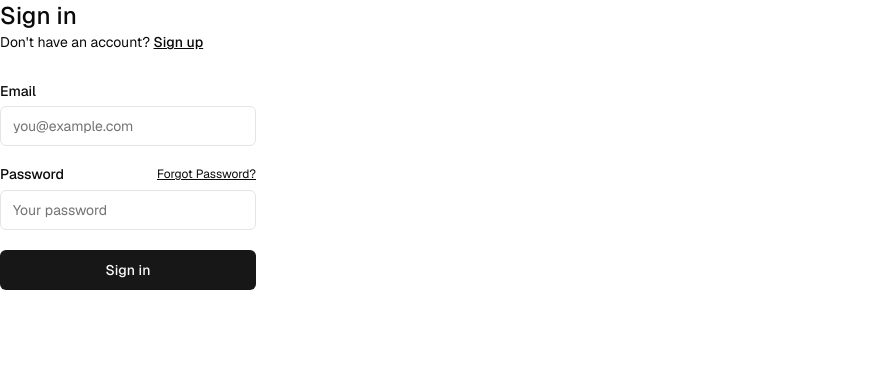
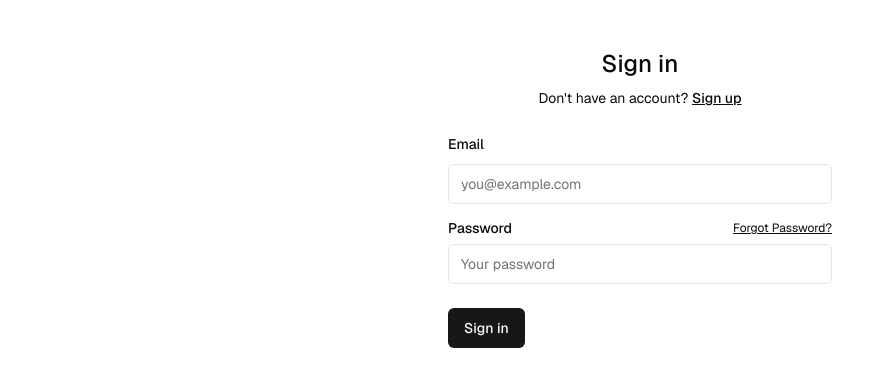
Before and after one commit to Shivugoyal2210/leadink-web, a Next.js app: page /sign-in in a window 1280 px wide. Shown: the top 386 px of the page, without its empty margins (0-895 px from the left). Built offline with nearby package versions, Linux system fonts and the light colour scheme.

Commit message:
added quote type

```diff
--- a/app/(auth-pages)/layout.tsx
+++ b/app/(auth-pages)/layout.tsx
@@ -4,6 +4,8 @@ export default async function Layout({
   children: React.ReactNode;
 }) {
   return (
-    <div className="max-w-7xl flex flex-col gap-12 items-start">{children}</div>
+    <div className="max-w-7xl mx-auto flex flex-col gap-12 items-center h-full justify-center">
+      {children}
+    </div>
   );
 }
--- a/app/(auth-pages)/sign-in/page.tsx
+++ b/app/(auth-pages)/sign-in/page.tsx
@@ -8,17 +8,26 @@ import Link from "next/link";
 export default async function Login(props: { searchParams: Promise<Message> }) {
   const searchParams = await props.searchParams;
   return (
-    <form className="flex-1 flex flex-col min-w-64">
+    <form className="flex-1 flex flex-col w-full max-w-md mx-auto px-8 py-12">
+      <div className="space-y-6">
+        <div className="space-y-2 text-center">
           <h1 className="text-2xl font-medium">Sign in</h1>
           <p className="text-sm text-foreground">
             Don't have an account?{" "}
-        <Link className="text-foreground font-medium underline" href="/sign-up">
+            <Link
+              className="text-foreground font-medium underline"
+              href="/sign-up"
+            >
               Sign up
             </Link>
           </p>
-      <div className="flex flex-col gap-2 [&>input]:mb-3 mt-8">
+        </div>
+        <div className="flex flex-col gap-4">
+          <div className="space-y-2">
             <Label htmlFor="email">Email</Label>
             <Input name="email" placeholder="you@example.com" required />
+          </div>
+          <div className="space-y-2">
             <div className="flex justify-between items-center">
               <Label htmlFor="password">Password</Label>
               <Link
@@ -34,11 +43,15 @@ export default async function Login(props: { searchParams: Promise<Message> }) {
               placeholder="Your password"
               required
             />
+          </div>
+          <div className="pt-2">
             <SubmitButton pendingText="Signing In..." formAction={signInAction}>
               Sign in
             </SubmitButton>
             <FormMessage message={searchParams} />
           </div>
+        </div>
+      </div>
     </form>
   );
 }
--- a/app/(authenticated)/layout.tsx
+++ b/app/(authenticated)/layout.tsx
@@ -21,15 +21,15 @@ export default async function AuthenticatedLayout({
   } = await supabase.auth.getUser();
 
   if (!user) {
-    redirect("/login");
+    redirect("/sign-in");
   }
 
   // Get user role
   const userRole = (await getUserRole(user.id)) as UserRole;
 
   if (!userRole) {
-    // If no role is found, redirect to login
-    redirect("/login");
+    // If no role is found, redirect to sign-in
+    redirect("/sing-in");
   }
 
   return (
--- a/app/(authenticated)/quote-requests/page.tsx
+++ b/app/(authenticated)/quote-requests/page.tsx
@@ -181,7 +181,7 @@ export default async function QuoteRequestsPage({
               <TableRow>
                 <TableHead>Lead</TableHead>
                 <TableHead>Address</TableHead>
-                <TableHead>Property Type</TableHead>
+                <TableHead>Type</TableHead>
                 <TableHead>Sales Rep</TableHead>
                 <TableHead>Requested At</TableHead>
                 <TableHead>Status</TableHead>
@@ -198,7 +198,7 @@ export default async function QuoteRequestsPage({
                     </TableCell>
                     <TableCell>{request.leads.address}</TableCell>
                     <TableCell className="capitalize">
-                      {request.leads.property_type}
+                      {request.type || request.leads.property_type}
                     </TableCell>
                     <TableCell>
                       {request.users ? request.users.full_name : "N/A"}
--- a/app/page.tsx
+++ b/app/page.tsx
@@ -14,6 +14,6 @@ export default async function HomePage() {
     redirect("/dashboard");
   }
 
-  // Otherwise, redirect to login
-  redirect("/login");
+  // Otherwise, redirect to sing-in
+  redirect("/sign-in");
 }
--- a/app/protected/page.tsx
+++ b/app/protected/page.tsx
@@ -13,7 +13,7 @@ export default async function ProtectedPage() {
   if (!user) {
     return redirect("/sign-in");
   }
-
+  redirect("/dashboard");
   return (
     <div className="flex-1 w-full flex flex-col gap-12">
       <div className="w-full">
```
Lines whose indentation alone changed are shown as unchanged.
